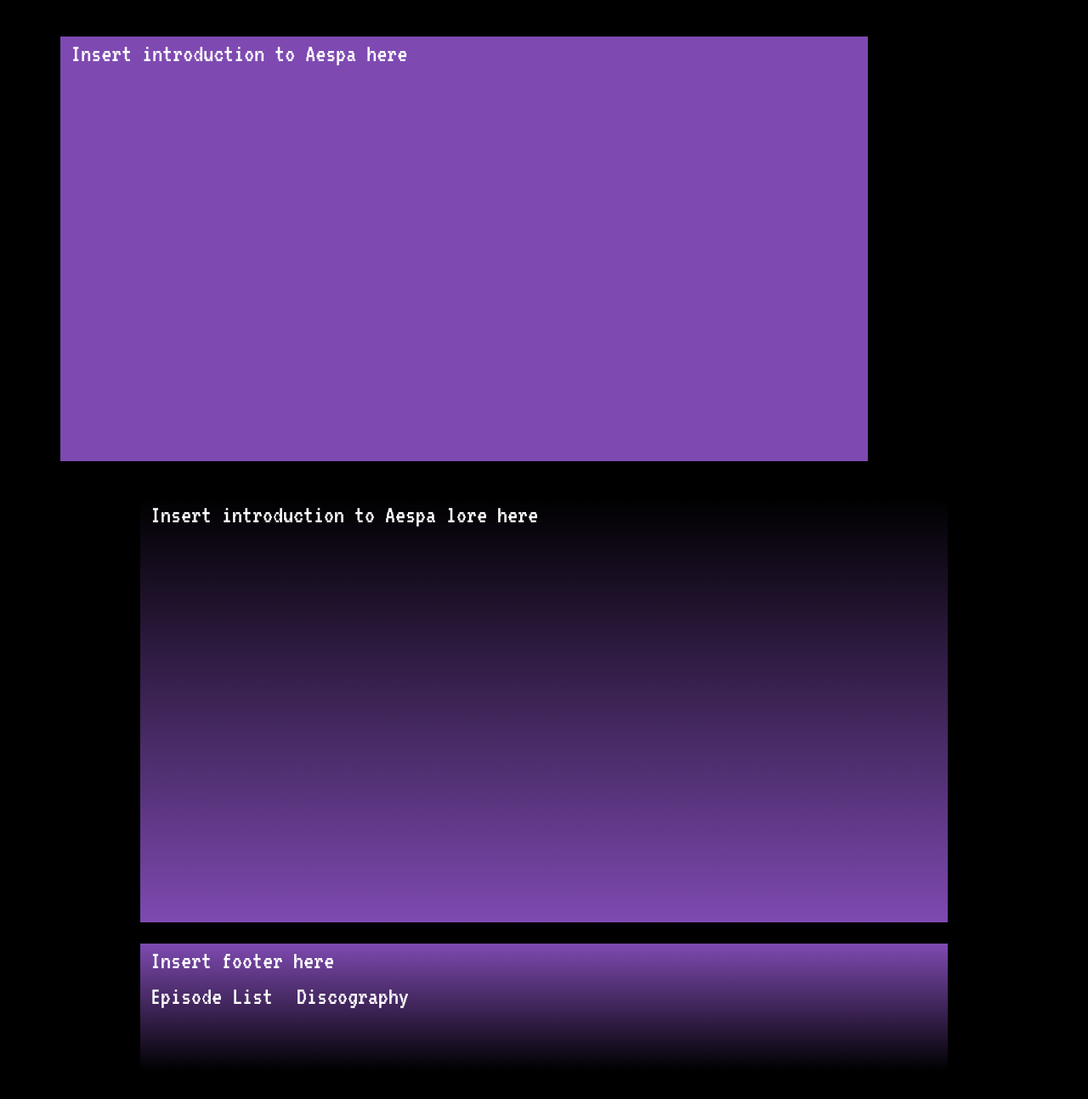
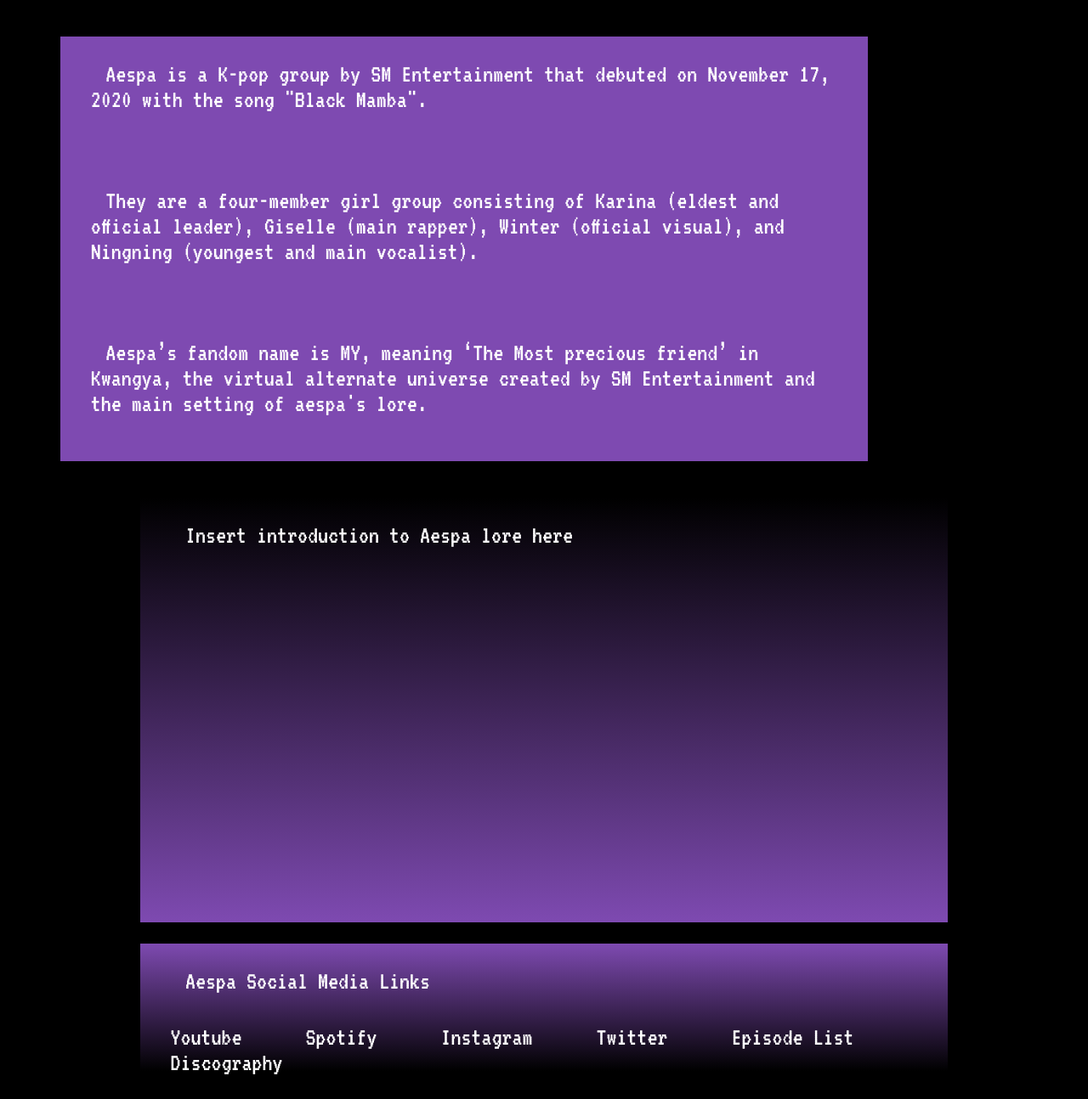
Before and after one commit to lddaffon/CS-Q1-Repository, a plain HTML site: page index.html in a window 1280 px wide. Shown: the part 810-2104 px from the top of the page at 85% size. Drawn offline with Linux system fonts and the light colour scheme.

Commit message:
added text

```diff
--- a/index.html
+++ b/index.html
@@ -72,7 +72,8 @@
             font-size:      30px;
             color:          white;
             margin: 7px;
-            padding: 5px;
+            padding: 3%;
+            text-indent: 2%;
             text-decoration: none;
       }
 
@@ -82,7 +83,8 @@
             font-size:      30px;
             color:          white;
             margin: 7px;
-            padding: 5px;
+            padding: 3%;
+            text-indent: 2%;
           }
       </style>
     </head>
@@ -106,8 +108,13 @@
       <div>
         <p style="text-align:left; text-indent: 5%"><img src="https://sa.kapamilya.com/absnews/abscbnnews/media/2021/entertainment/10/28/20211028-aespa-1.jpg?ext=.jpg" alt="aespa" height= "633" width="950"></p>
         <br>
-        <div class="bodycontainer_introduction">
-          <div class="text">Insert introduction to Aespa here</div>
+          <div class="bodycontainer_introduction">
+          <div class="text">Aespa is a K-pop group by SM Entertainment that debuted on November 17, 2020 with the song "Black Mamba".</div>
+          <br>
+          <div class="text">They are a four-member girl group consisting of Karina (eldest and official leader), Giselle (main rapper), Winter (official visual), and Ningning (youngest and main vocalist). </div>
+          <br>
+          <div class="text">Aespa’s fandom name is MY, meaning ‘The Most precious friend’ in Kwangya, the virtual alternate universe created by SM Entertainment and the main setting of aespa's lore.</div>
+
         </div>
         <br>
         <br>
@@ -116,9 +123,15 @@
         </div>
         <br>
         <div class="footer">
-          <div class="text">Insert footer here</div>
-          <a href="episodes.html">Episode List</a>
-          <a href="discography.html">Discography</a>
+          <div class="a">
+            <p class="text">Aespa Social Media Links</p>
+              <a href="https://www.youtube.com/c/aespa">Youtube</a>
+              <a href="https://open.spotify.com/artist/6YVMFz59CuY7ngCxTxjpxE?si=BHdIE_cNQ0yqX2OWS_aaqQ">Spotify</a>
+              <a href="https://www.instagram.com/aespa_official/?hl=en">Instagram</a>
+              <a href="https://twitter.com/aespa_official">Twitter</a>
+              <a href="episodes.html">Episode List</a>
+              <a href="discography.html">Discography</a>
+
         </div>
         <br>
       </div>
```
